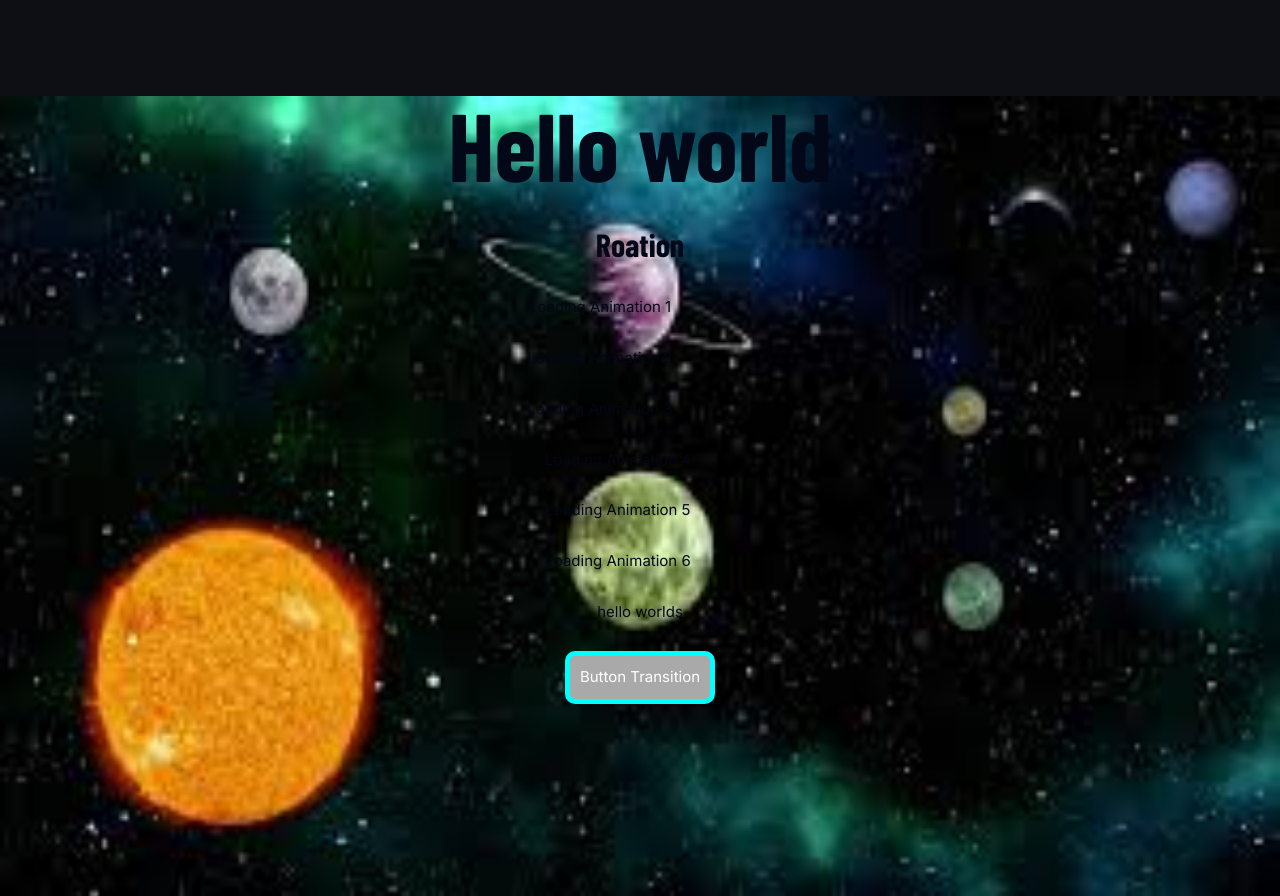
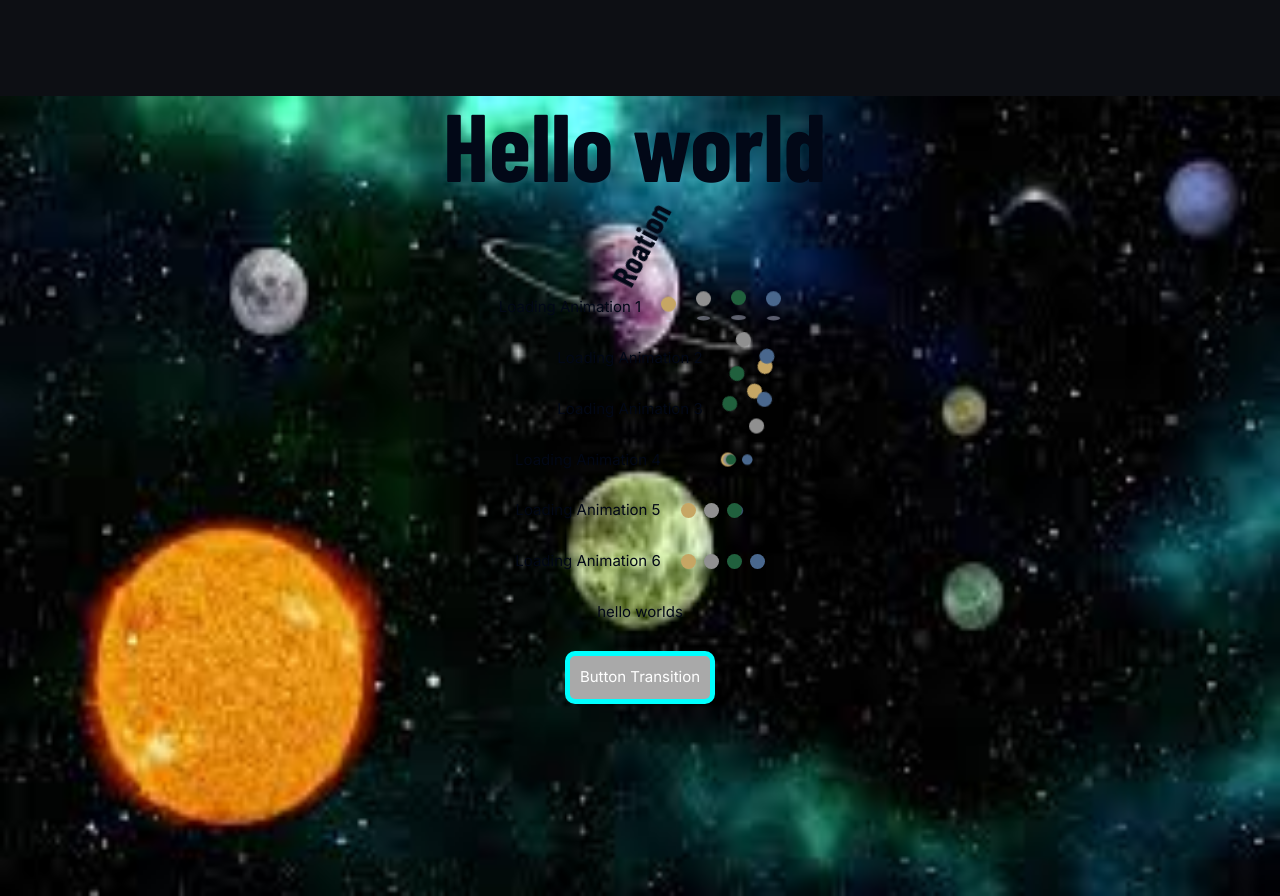
Before and after one commit to JonathonStamper/Visual-Frontend-Minor, a Next.js app: page /practice in a window 1280 px wide. Built offline with nearby package versions, Linux system fonts and the light colour scheme; a web font is replaced by a local one.

Commit message:
jonathan css

```diff
--- a/pages/lobby.jsx
+++ b/pages/lobby.jsx
@@ -12,7 +12,7 @@ export default function Home() {
   }
 
   return (
-    <Layout data={door}>
+    <Layout data={door} backToLobby={false}>
       <Spline
         scene="https://prod.spline.design/t8-IY41IMWdxlrWr/scene.splinecode"
         onLoad={onLoad}
--- a/styles/globals.css
+++ b/styles/globals.css
@@ -111,11 +111,427 @@
   background-color: darkgray;
   padding: 10px;
   border-radius: 10px;
-  transition: all ease 2s;
+  transition: all ease 1s;
   border-color: aqua;
   border-width: 5px;
 }
 
 .buttonTest:hover {
-  transform: translateX(-10px);
+  transform: translatey(-10px);
 }
+
+.animate {
+  animation-duration: 1s;
+  animation-fill-mode: both;
+}
+
+.animate.animation--infite {
+  animation-iteration-count: infinite;
+}
+
+.animate.animation--delay {
+  animation-delay: 1s;
+}
+
+.animate.animation--slow {
+  animation-duration: 3s;
+}
+
+.animate.animation--fast {
+  animation-duration: 0.5s;
+}
+
+@keyframes slideInLeft {
+  from {
+    transform: translateX(-300px);
+  }
+
+  to {
+    transform: translateX(0px);
+  }
+}
+
+.slideInLeft {
+  animation-name: slideInLeft;
+  animation-timing-function: ease;
+  /* animation-name, duration, animation-timg, delay, iteation, direction, fill-mode */
+}
+
+@keyframes Rotate {
+  from {
+    transform: rotate(0);
+  }
+
+  to {
+    transform: rotate(360deg);
+  }
+}
+
+.Rotate {
+  animation-name: Rotate;
+  animation-timing-function: linear;
+  transform-origin: center;
+  /* animation-name, duration, animation-timg, delay, iteation, direction, fill-mode */
+}
+
+/* Loading animation attmpt */
+@keyframes animationload1 {
+  0%,
+  100% {
+    transform: translateY(0px);
+  }
+
+  50% {
+    transform: translateY(-10px);
+  }
+}
+
+@keyframes animationload1_Scale {
+  0%,
+  100% {
+    transform: scale(10%);
+  }
+
+  50% {
+    transform: translateY(100%);
+  }
+}
+
+.loader span {
+  background: var(--c);
+  width: 15px;
+  height: 15px;
+
+  animation-name: animationload1;
+  animation-duration: 3s;
+  animation-delay: calc(var(--i) * 0.4s);
+  animation-iteration-count: infinite;
+  border-radius: 100%;
+}
+
+.loader span::before {
+  content: "";
+  background: #e2e6ff;
+  width: 15px;
+  height: 5px;
+  position: absolute;
+  opacity: 40%;
+  border-radius: 100%;
+  top: 20px;
+
+  animation-name: animationload1_Scale;
+  animation-duration: 3s;
+  animation-delay: calc(var(--i) * 0.4s);
+  animation-iteration-count: infinite;
+  animation-fill-mode: backwards;
+}
+
+@keyframes Planetary_Rotation {
+  from {
+    transform: rotate(calc(0deg * var(--i2)));
+  }
+
+  to {
+    transform: rotate(calc(360deg * var(--i2)));
+  }
+}
+
+.loader2 {
+  border-radius: 100%;
+  border-color: #e2e6ff;
+}
+
+.loader2 span {
+  width: 50px;
+
+  position: absolute;
+  border-radius: 100%;
+  transform: rotate(calc(90deg * var(--i2)));
+  animation-name: Planetary_Rotation;
+  animation-duration: 4s;
+  animation-iteration-count: infinite;
+  animation-fill-mode: both;
+}
+
+.loader2 span::before {
+  content: "";
+  background: var(--c2);
+  width: 15px;
+  height: 15px;
+
+  position: absolute;
+  border-radius: 100%;
+}
+
+/* Animation 3 */
+@keyframes Planetary_Rotation2 {
+  from {
+    transform: rotate(calc(0deg * var(--i3)));
+  }
+
+  to {
+    transform: rotate(calc(360deg * var(--i3)));
+  }
+}
+
+.loader3 {
+  border-radius: 100%;
+  border-color: #e2e6ff;
+}
+
+.loader3 span {
+  width: 50px;
+
+  position: absolute;
+  border-radius: 100%;
+  /* transform: rotate(calc(90deg * var(--i3))); */
+  animation-name: Planetary_Rotation2;
+  animation-duration: 4s;
+  animation-iteration-count: infinite;
+  animation-fill-mode: both;
+  animation-timing-function: linear;
+}
+
+.loader3 span::before {
+  content: "";
+  background: var(--c3);
+  width: 15px;
+  height: 15px;
+
+  position: absolute;
+  border-radius: 100%;
+}
+
+/*3D world loading animations*/
+@keyframes threeDAnimation {
+  0%,
+  100% {
+    transform: translateZ(-450px) translateX(0px);
+  }
+
+  50% {
+    transform: translateZ(30px) translateX(50px);
+  }
+
+  70% {
+    transform: translateZ(-250px);
+  }
+}
+
+.loader4 {
+  perspective: 1000px; /* Adding perspective to the parent container */
+}
+
+.loader4 span {
+  background: var(--c4);
+  width: 15px;
+  height: 15px;
+  position: relative;
+  border-radius: 100%;
+
+  animation-name: threeDAnimation;
+  animation-duration: 4s;
+  animation-iteration-count: infinite;
+  animation-delay: calc(var(--i4) * 0.5s);
+}
+
+/* Attempt2 */
+@keyframes Planet1 {
+  0%,
+  100% {
+    transform: translateZ(-100px) translateX(0px);
+  }
+  25% {
+    transform: translateZ(400px) translateX(20px);
+  }
+
+  50% {
+    transform: translateZ(-100px) translateX(40px);
+  }
+  75% {
+    transform: translateZ(-500px) translateX(20px);
+  }
+}
+
+@keyframes Planet4 {
+  0%,
+  100% {
+    transform: translateZ(-100px) translateX(0px);
+  }
+  25% {
+    transform: translateZ(-700px) translateX(-40px);
+  }
+
+  50% {
+    transform: translateZ(-100px) translateX(-80px);
+  }
+  75% {
+    transform: translateZ(500px) translateX(-40px);
+  }
+}
+
+@keyframes Planet3 {
+  0%,
+  100% {
+    transform: translateZ(300px) translateX(0px);
+  }
+  15% {
+    transform: translateZ(-100px) translateX(25px);
+  }
+
+  50% {
+    transform: translateZ(-400px) translateX(-60px);
+  }
+  90% {
+    transform: translateZ(500px) translateX(-10px);
+  }
+}
+
+@keyframes Planet2 {
+  0%,
+  100% {
+    transform: translateZ(300px) translateX(0px);
+  }
+  10% {
+    transform: translateZ(500px) translateX(10px);
+  }
+
+  40% {
+    transform: translateZ(-100px) translateX(50px);
+  }
+  60% {
+    transform: translateZ(-500px) translateX(-5px);
+  }
+
+  70% {
+    transform: translateZ(-100px) translateX(-20px);
+  }
+
+  90% {
+    transform: translateZ(200px) translateX(-10px);
+  }
+}
+
+.loader5 {
+  perspective: 1000px; /* Adding perspective to the parent container */
+}
+
+.loader5 span {
+  background: var(--c5);
+  width: 15px;
+  height: 15px;
+  position: relative;
+  border-radius: 100%;
+
+  animation-name: theeDAnimation;
+  animation-duration: 4s;
+  animation-iteration-count: infinite;
+  animation-delay: calc(var(--i4) * 0.5s);
+}
+
+/* .loader5 span.planet1{
+animation-name: Planet1;
+animation-duration: 5s;
+animation-timing-function: linear;
+animation-fill-mode: both;
+animation-iteration-count: infinite;
+} */
+
+/* .loader5 span.planet2{
+
+animation-name: Planet2;
+animation-duration: 5s;
+animation-timing-function: linear;
+animation-fill-mode: both;
+animation-iteration-count: infinite;
+}
+
+.loader5 span.planet3{
+
+  animation-name: Planet3;
+  animation-duration: 5s;
+  animation-timing-function: linear;
+  animation-fill-mode: both;
+  animation-iteration-count: infinite;
+  animation-delay: 0.2s;
+  } */
+
+.loader5 span.planet4 {
+  z-index: -10;
+  animation-name: Planet4;
+  animation-duration: 5s;
+  animation-timing-function: linear;
+  animation-fill-mode: both;
+  animation-iteration-count: infinite;
+}
+
+/* Last attempt */
+@keyframes TDAnimation {
+  from {
+    transform: rotateY(calc(var(--i6) * 90deg));
+  }
+
+  to {
+    transform: rotateY(calc(var()));
+  }
+}
+
+.loader6 span {
+  background: var(--c6);
+  width: 15px;
+  height: 15px;
+  position: relative;
+  border-radius: 100%;
+}
+
+@keyframes PopUpAnimation {
+  0% {
+    transform: scale(0%);
+  }
+
+  90% {
+    transform: scale(103%);
+  }
+
+  100% {
+    transform: scale(100%);
+  }
+}
+
+.PopUpAnimation {
+  background: rgba(255, 255, 255, 0.2);
+  box-shadow: 0 15p 35px rgba(0, 0, 0, 0.05);
+  backdrop-filter: blur(10px);
+  border: 1px solid rgba(255, 255, 255, 0, 25);
+  border-top: 1px solid rgba(255, 255, 255, 0.5);
+  border-left: 1px solid rgba(255, 255, 255, 0.5);
+
+  overflow: hidden;
+  animation: PopUpAnimation;
+  animation-duration: 0.3s;
+  animation-timing-function: ease;
+  transition: all;
+  animation-fill-mode: backwards;
+}
+
+@keyframes CharacterAnimation {
+  0% {
+    transform: translateY(0px);
+  }
+
+  50% {
+    transform: translateY(-50px);
+  }
+
+  100% {
+    transform: translateY(0px);
+  }
+}
+
+.CharacterAnimation div {
+  animation-name: CharacterAnimation;
+  animation-duration: 4s;
+  animation-delay: calc(0.5s * var(--c));
+  animation-iteration-count: infinite;
+  animation-fill-mode: forwards;
+}
```
